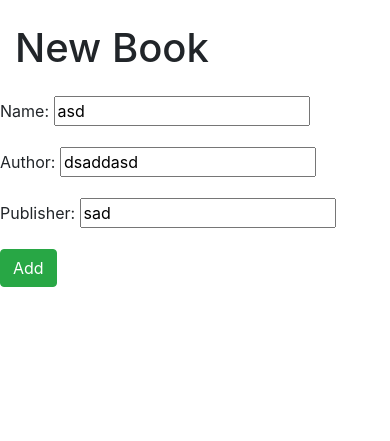
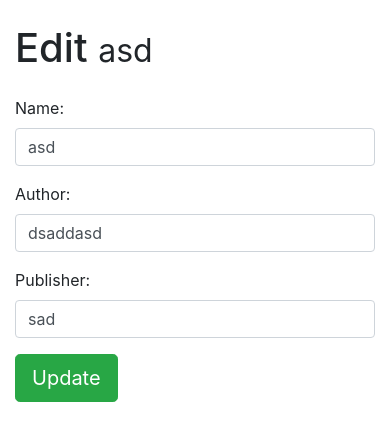
Before and after one commit to gdegirmenci/django-bookshelf, a Django app: page /book/edit/1 in a window 390 px wide. Shown: the part 56-497 px from the top of the page. Run offline with Django 3.2, Linux system fonts and the light colour scheme; data comes from the database, SQL or seed files in the repository; both versions use the stored data as it was after the commit; some libraries are stand-ins or nearby versions.

Commit message:
Adding col-12 class for each layout and fixing gap between h1 / row
Also adding overflow-x: scroll to make table as responsive

```diff
--- a/crud/book/forms.py
+++ b/crud/book/forms.py
@@ -14,7 +14,7 @@ class BookForm(forms.ModelForm):
     def __init__(self, *args, **kwargs):
         super(BookForm, self).__init__(*args, **kwargs)
         self.fields['name'].widget.attrs = {
-            'class': 'form-control'
+            'class': 'form-control input-lg'
         }
         self.fields['author'].widget.attrs = {
             'class': 'form-control'
--- a/crud/book/templates/book/base.html
+++ b/crud/book/templates/book/base.html
@@ -1,27 +1,20 @@
-{% load static %}
-<!DOCTYPE html>
+{% load static %}<!DOCTYPE html>
 <html lang="en">
-
   <head>
-
     <meta charset="utf-8">
     <meta name="viewport" content="width=device-width, initial-scale=1, shrink-to-fit=no">
     <title>Django Book App</title>
-
     <!-- Bootstrap core CSS -->
     <link href="{% static 'css/bootstrap.min.css' %}" rel="stylesheet">
-
     <!-- Custom styles for this template -->
     <link href="{% static 'css/style.css' %}" rel="stylesheet">
-
   </head>
-
   <body>
 
     <!-- Navigation -->
     <nav class="navbar navbar-expand-lg navbar-dark bg-dark">
       <div class="container">
-        <a class="navbar-brand" href="#">Django Book</a>
+        <a class="navbar-brand" href="/book/">Django Book</a>
         <button class="navbar-toggler" type="button" data-toggle="collapse" data-target="#navbarResponsive" aria-controls="navbarResponsive" aria-expanded="false" aria-label="Toggle navigation">
           <span class="navbar-toggler-icon"></span>
         </button>
@@ -46,10 +39,8 @@
     </div>
     <!-- /.container -->
 
-
     <!-- Bootstrap core JavaScript -->
     <script src="{% static 'js/jquery.min.js' %}"></script>
     <script src="{% static 'js/bootstrap.min.js' %}"></script>
   </body>
-
 </html>
--- a/crud/book/templates/book/book_form.html
+++ b/crud/book/templates/book/book_form.html
@@ -1,8 +1,11 @@
 {% extends 'book/base.html' %}
 
 {% block content %}
-    <h1 class="my-4">New Book</h1>
+    <h1 class="my-4">{% if request.path == '/book/new' %} New Book {% else %} Edit {% endif %}
+        {% if request.path != '/book/new' %}<small>{{ book.name }}</small>{% endif %}
+    </h1>
     <div class="row">
+        <div class="col-12">
             <form method="post">
                 {% csrf_token %}
                 {% for field in form %}
@@ -11,7 +14,8 @@
                         {{ field }}
                     </div>
                 {% endfor %}
-            <input type="submit" value="Add" class="btn btn-success"/>
+                <input type="submit" {% if request.path == '/book/new' %} value="Add" {% else %} value="Update" {% endif %} class="btn btn-success btn-lg"/>
             </form>
         </div>
+    </div>
 {% endblock %}
--- a/crud/book/templates/book/book_list.html
+++ b/crud/book/templates/book/book_list.html
@@ -5,12 +5,16 @@
         <small>Book List</small>
     </h1>
     <div class="row">
+        <div class="col-12" style="overflow-x: scroll">
             <table class="table">
               <thead>
                 <tr>
                     <th scope="col">Name</th>
                     <th scope="col">Author</th>
                     <th scope="col">Publisher</th>
+                    <th scope="col">View</th>
+                    <th scope="col">Edit</th>
+                    <th scope="col">Delete</th>
                 </tr>
               </thead>
               <tbody>
@@ -27,4 +31,5 @@
               </tbody>
             </table>
         </div>
+    </div>
 {% endblock %}
--- a/crud/book/views.py
+++ b/crud/book/views.py
@@ -34,7 +34,7 @@ class BookCreate(CreateView):
 # Update View
 class BookUpdate(UpdateView):
     model = Book
-    fields = ['name', 'author', 'publisher']
+    form_class = BookForm
     # Setting returning URL
     success_url = reverse_lazy('book_list')
 
```
Also changed, not shown: crud/book/templates/book/book_detail.html (+6 -3 lines), crud/db.sqlite3. Lines whose indentation alone changed are shown as unchanged.
